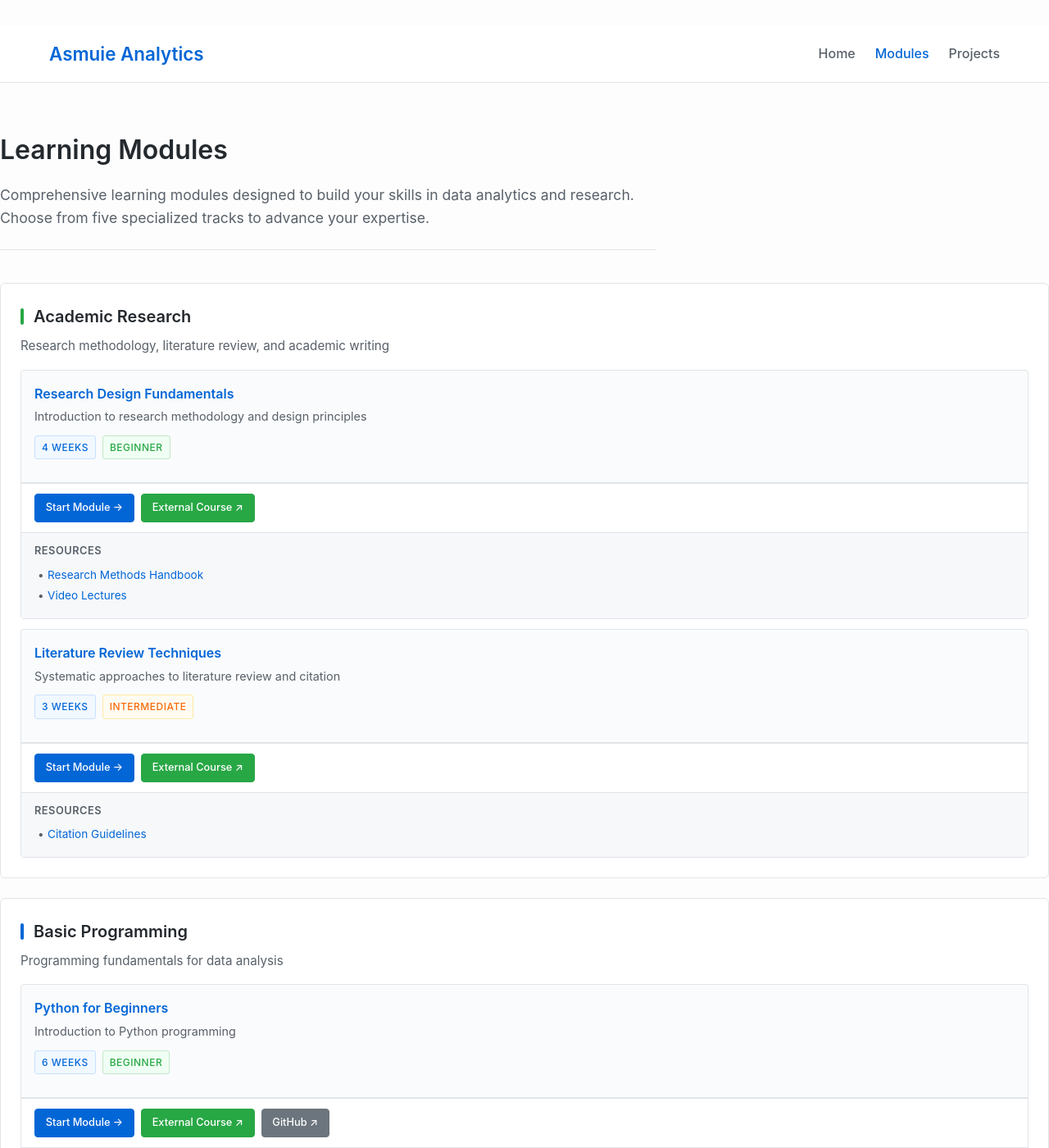
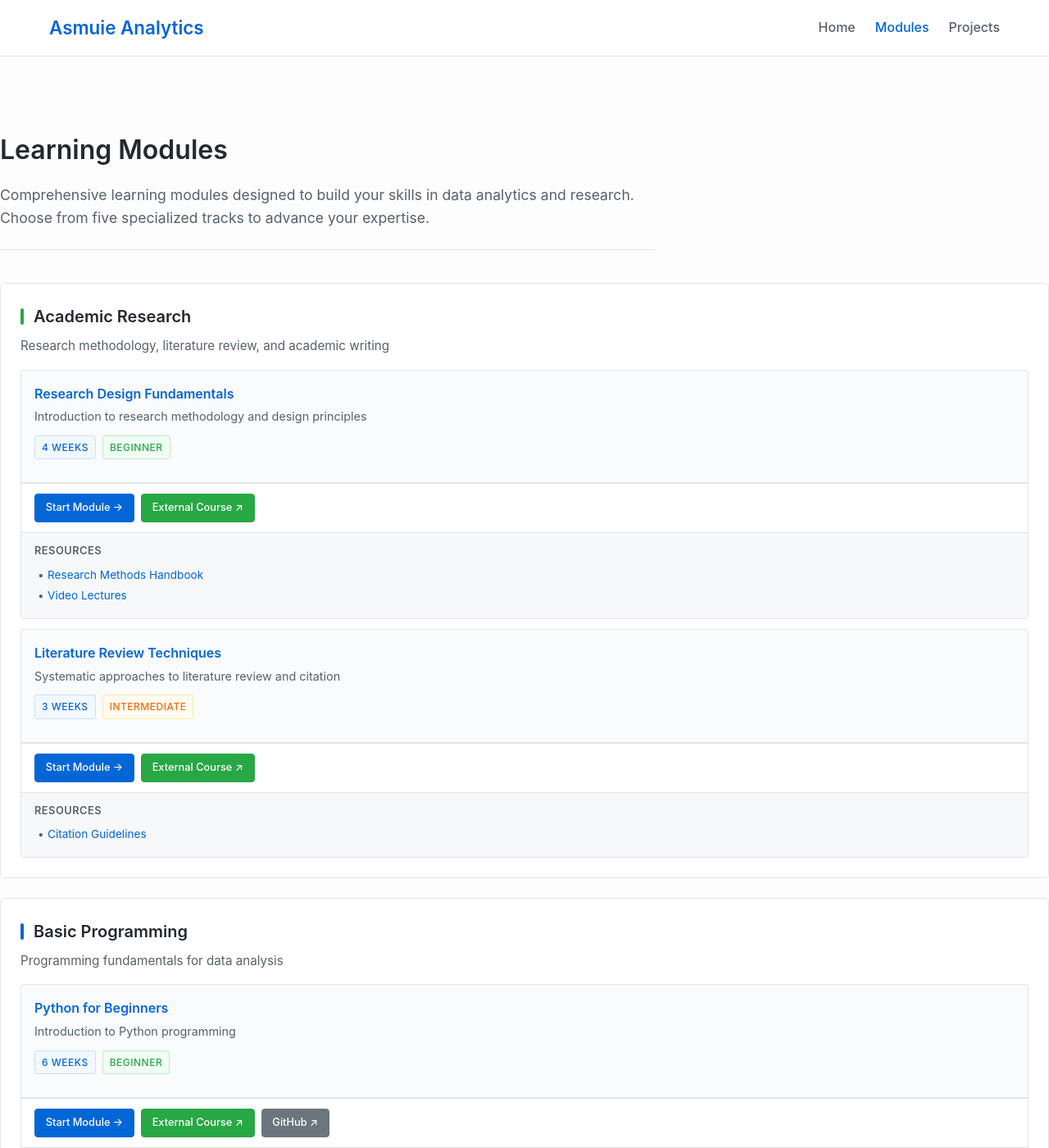
Before and after one commit to asmuie-analytics/modules, a Jekyll site: the page built from index.md, in a window 1280 px wide and 1400 px high. Shown: the whole window at 82% size. Built offline with Jekyll 4.4.1, drawn with Linux system fonts in a browser that asks for light colours.

Commit message:
Update style.css

```diff
--- a/assets/css/style.css
+++ b/assets/css/style.css
@@ -23,10 +23,9 @@ body {
 .site-header {
     background: #fff;
     border-bottom: 1px solid #e1e4e8;
-    margin-top: 2rem; /* Added margin */
-    /* position: sticky; */ /* Removed for margin to apply */
-    /* top: 0; */ /* Removed */
-    /* z-index: 100; */ /* Removed */
+    position: sticky;
+    top: 0;
+    z-index: 100;
 }
 
 .main-nav {
@@ -70,7 +69,7 @@ body {
 
 /* Page Header */
 .page-header {
-    margin: 0 0 2.5rem 0; /* Adjusted top margin for better flow */
+    margin: 2rem 0 2.5rem 0;
     padding: 1.5rem 0 1.5rem 0;
     border-bottom: 1px solid #e1e4e8;
     max-width: 800px;
```
